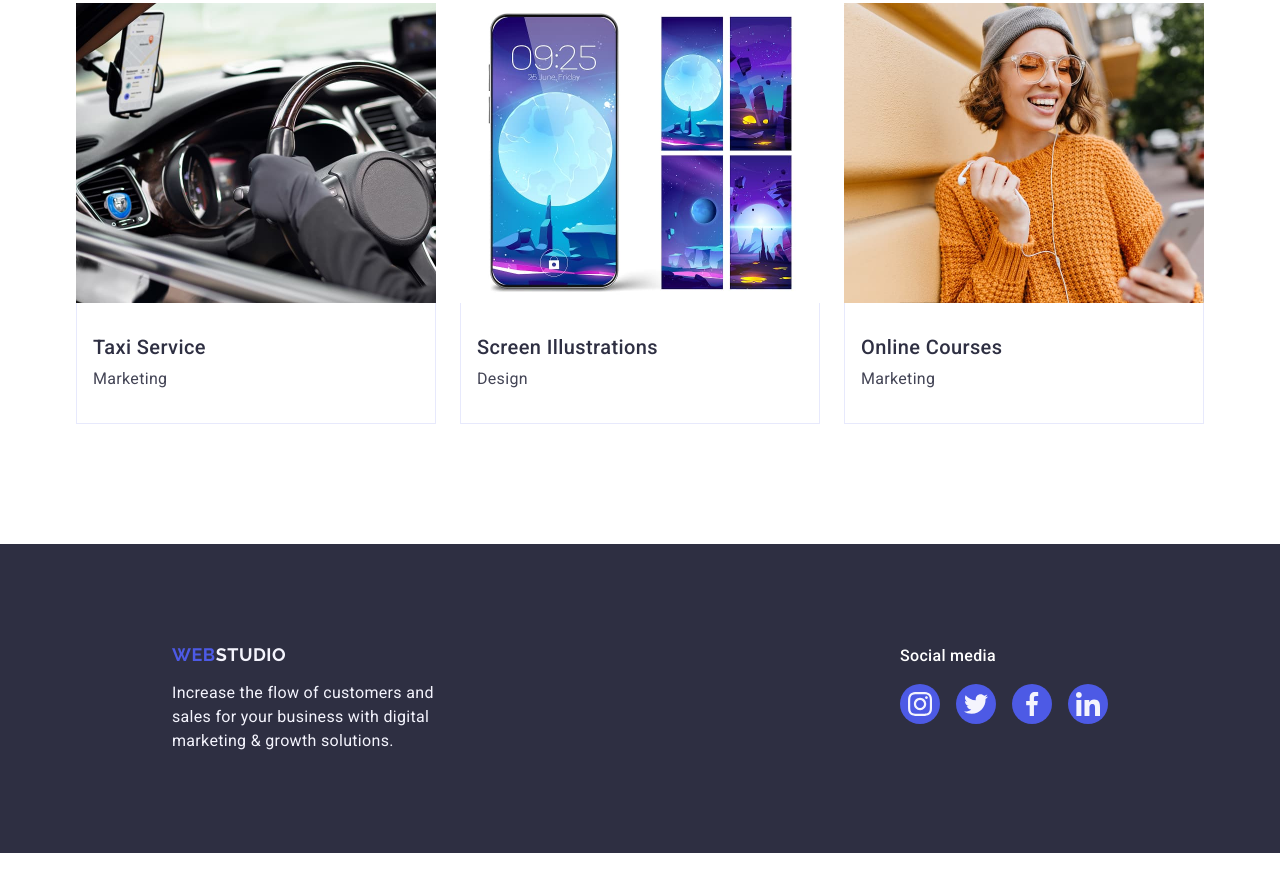
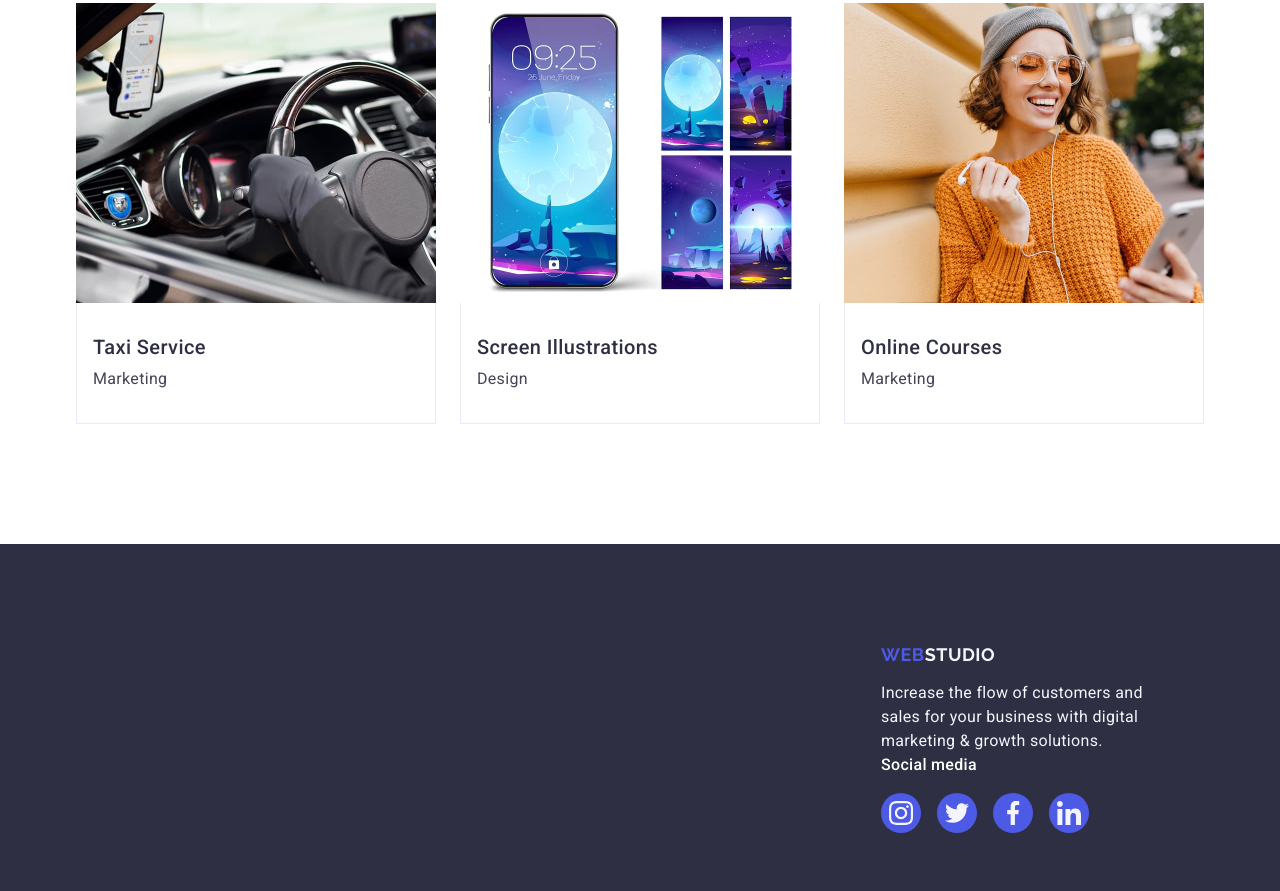
Before and after one commit to Nazar-orlovskuy/goit-markup-hw-04, a plain HTML site: page index.html in a window 1280 px wide. Shown: the part 2615-3506 px from the top of the page. Before the commit the page ends 3468 px from the top, so only its background shows below. Drawn offline with nearby package versions, Linux system fonts and the light colour scheme.

Commit message:
оновив

```diff
--- a/css/styles.css
+++ b/css/styles.css
@@ -415,7 +415,6 @@ border-top: none;
     line-height: 1.5;
     letter-spacing: 0.02em;
     color: var(--text-color, #f4f4fd);
-    /* або просто #f4f4fd */
     padding: 40px 32px;
     background-color: #4d5ae5;
     height: 100%;
@@ -427,10 +426,15 @@ border-top: none;
 /* Анімація появи при наведенні */
 .imagine-wrapped:hover .overlay-text {
     transform: translateY(0);
-    box-shadow: 0px 1px 6px rgba(46, 47, 66, 0.08),
-        0px 1px 1px rgba(46, 47, 66, 0.16),
-        0px 2px 1px rgba(46, 47, 66, 0.08);
-}
+    }
+
+.portfolio-app:hover {
+ box-shadow:
+0px 1px 6px rgba(46, 47, 66, 0.08),
+0px 1px 1px rgba(46, 47, 66, 0.16),
+0px 2px 1px rgba(46, 47, 66, 0.08);
+transition: box-shadow 250ms cubic-bezier(0.4, 0, 0.2, 1);
+        }
 
 /* оформлення футера та логотипу */
 .footer {
@@ -440,20 +444,20 @@ border-top: none;
 
     display: flex;
         justify-content: space-between;
-        align-items: flex-start;
+        align-items: baseline;
         flex-wrap: wrap;
         gap: 120px;
        }
 
-.footer-container,
-.footer-social-media {
+.footer-container {
     max-width: 350px;
+    margin-right: 120px;
 }
-
+/*
 .footer-social-media {
     display: flex;
     flex-direction: column;
-}
+} */
 
 .link-link {
     font-size: 18px;
--- a/index.html
+++ b/index.html
@@ -508,8 +508,8 @@
           Increase the flow of customers and sales for your business with
           digital marketing & growth solutions.
         </p>
-      </div>
-      <div class="container footer-social-media">
+        <!-- </div> -->
+        <!-- <div class="container footer-social-media"> -->
         <p class="social-paragraph">Social media</p>
         <ul class="footer-link-icon">
           <li class="list-social-footer">
```
